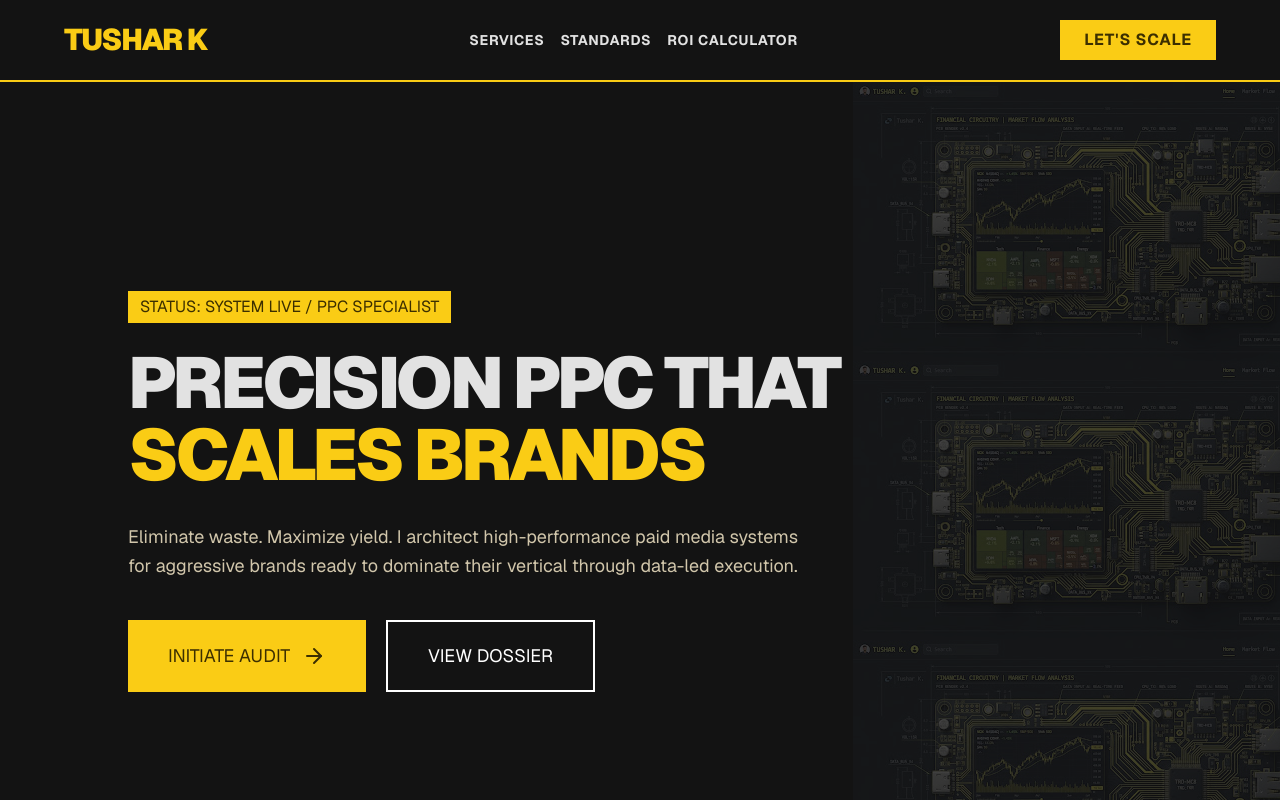
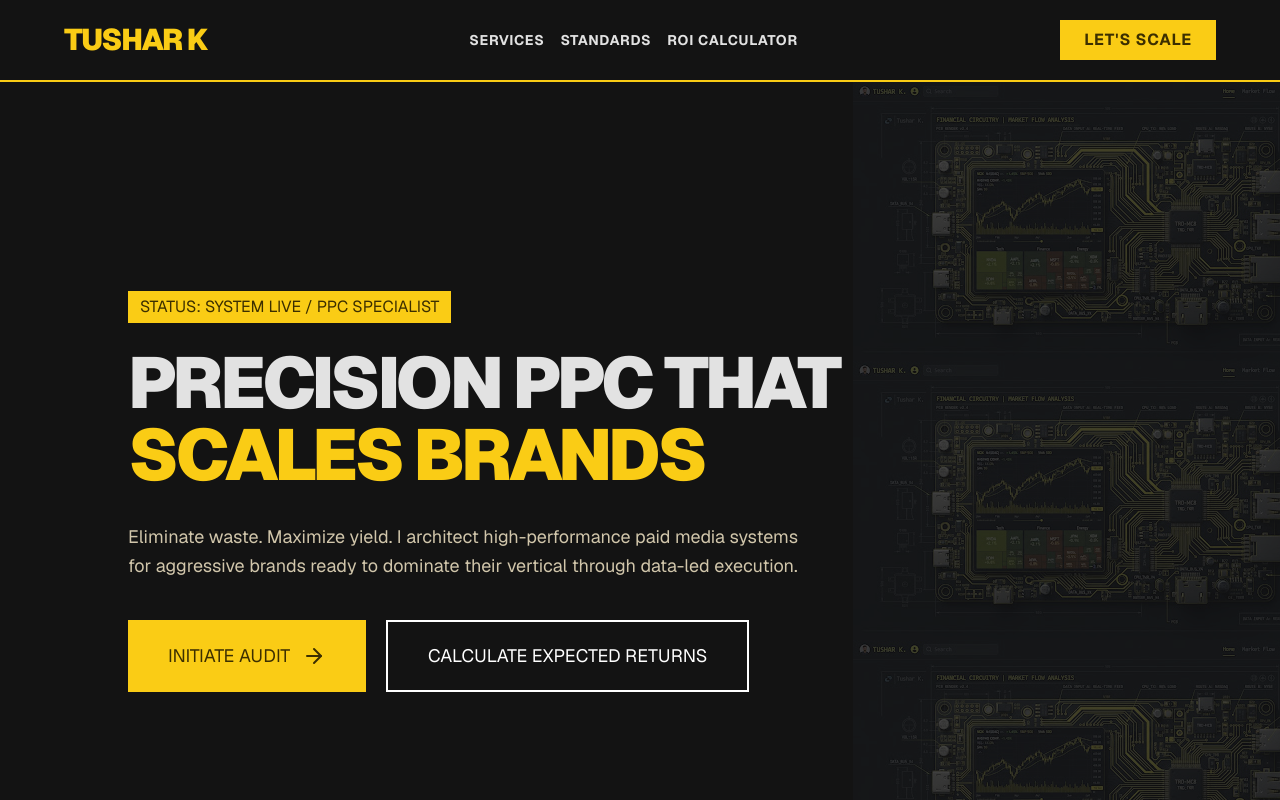
Before and after one commit to PankajKDev/ppc-portfolio, a Next.js app: page / in a window 1280 px wide. Shown: the top 800 px of the page. Built offline with nearby package versions, Linux system fonts and the light colour scheme.

Commit message:
[Frontend]:Fixed links,padding of form and types of submit event

```diff
--- a/components/shared/Hero.tsx
+++ b/components/shared/Hero.tsx
@@ -1,4 +1,5 @@
 import { ArrowRight } from "lucide-react";
+import Link from "next/link";
 import React from "react";
 
 function Hero() {
@@ -19,7 +20,10 @@ function Hero() {
             through data-led execution.
           </p>
           <div className="flex flex-wrap gap-5">
-            <button className="bg-primary-container text-on-primary px-10 py-5 font-label-bold text-lg uppercase flex items-center gap-3 hover:bg-white transition-colors group">
+            <Link
+              href="/contact"
+              className="bg-primary-container text-on-primary px-10 py-5 font-label-bold text-lg uppercase flex items-center gap-3 hover:bg-white transition-colors group"
+            >
               Initiate Audit
               <span
                 className="material-symbols-outlined group-hover:translate-x-1 transition-transform"
@@ -27,10 +31,13 @@ function Hero() {
               >
                 <ArrowRight />
               </span>
-            </button>
-            <button className="border-2 border-white text-white px-10 py-5 font-label-bold text-lg uppercase hover:bg-primary-container hover:border-primary-container hover:text-on-primary transition-colors">
-              View Dossier
-            </button>
+            </Link>
+            <Link
+              href="/calculator"
+              className="border-2 border-white text-white px-10 py-5 font-label-bold text-lg uppercase hover:bg-primary-container hover:border-primary-container hover:text-on-primary transition-colors"
+            >
+              Calculate Expected Returns
+            </Link>
           </div>
         </div>
 
--- a/components/shared/Navbar.tsx
+++ b/components/shared/Navbar.tsx
@@ -100,13 +100,14 @@ function Navbar() {
               : "pointer-events-none max-h-0 opacity-0"
           }`}
         >
-          <button
+          <Link
+            href="/contact"
             type="button"
             className="btn-primary mb-3 w-full px-6 py-3 text-center font-label-bold uppercase text-on-primary"
             onClick={() => setIsMenuOpen(false)}
           >
             Let&apos;s Scale
-          </button>
+          </Link>
 
           {isHome ? (
             <>
--- a/components/shared/contact/ContactForm.tsx
+++ b/components/shared/contact/ContactForm.tsx
@@ -4,7 +4,7 @@ import "react-toastify/dist/ReactToastify.css";
 import FormField from "./FormField";
 import SubmitButton from "./SubmitButton";
 import { Mail, User } from "lucide-react";
-import { useState } from "react";
+import React, { useState } from "react";
 import { toast, ToastContainer } from "react-toastify";
 
 export default function ContactForm() {
@@ -48,7 +48,7 @@ export default function ContactForm() {
     return isValid;
   };
 
-  const handleSubmit = async (e) => {
+  const handleSubmit = async (e: React.SubmitEvent<HTMLFormElement>) => {
     e.preventDefault();
     if (!validateForm()) return;
     try {
@@ -68,11 +68,12 @@ export default function ContactForm() {
       }
     } catch (e) {
       toast.error("ERR: NETWORK_DISCONNECT");
+      console.log(e);
     }
   };
 
   return (
-    <form onSubmit={handleSubmit} className="space-y-8 relative z-10">
+    <form onSubmit={handleSubmit} className="space-y-8 p-3 relative z-10">
       <div className="grid grid-cols-1 md:grid-cols-2 gap-5">
         <FormField
           id="name"
```
